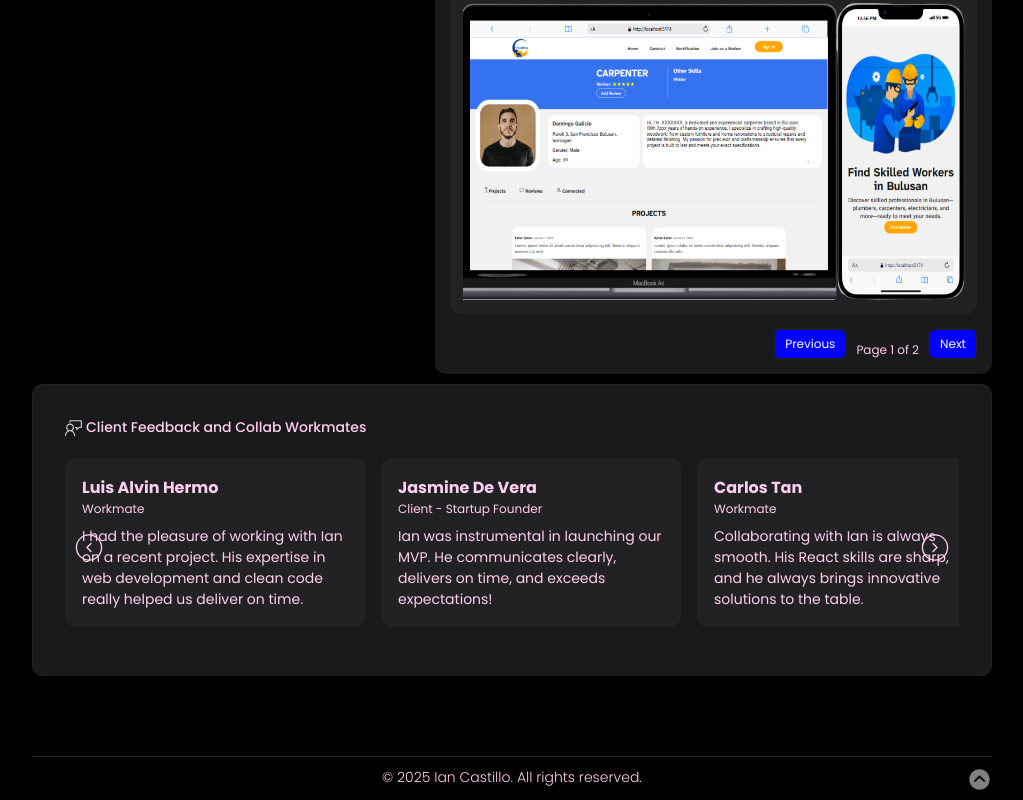
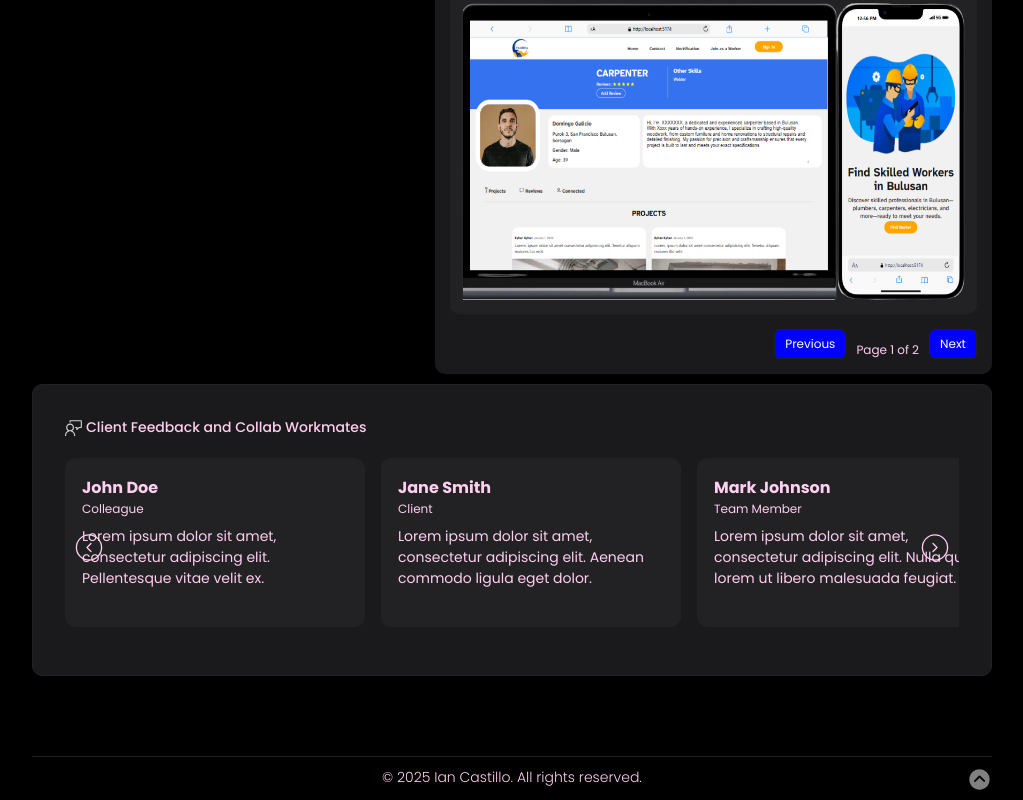
Before and after one commit to IanCastlee/orig_portfolio, a React (Vite) app: page / in a window 1280 px wide. Shown: the part 2084-2884 px from the top of the page, without its empty margins (128-1151 px from the left). Built offline with nearby package versions, Linux system fonts and the light colour scheme; no server answers; a web font is replaced by a local one.

Commit message:
add new feature

```diff
--- a/src/components/feed/Feedback.jsx
+++ b/src/components/feed/Feedback.jsx
@@ -41,58 +41,58 @@ function Feedback() {
   // Random feedback data
   const feedbacks = [
     {
-      name: "Luis Alvin Hermo",
-      role: "Workmate",
+      name: "John Doe",
+      role: "Colleague",
       message:
-        "I had the pleasure of working with Ian on a recent project. His expertise in web development and clean code really helped us deliver on time.",
+        "Lorem ipsum dolor sit amet, consectetur adipiscing elit. Pellentesque vitae velit ex.",
     },
     {
-      name: "Jasmine De Vera",
-      role: "Client - Startup Founder",
+      name: "Jane Smith",
+      role: "Client",
       message:
-        "Ian was instrumental in launching our MVP. He communicates clearly, delivers on time, and exceeds expectations!",
+        "Lorem ipsum dolor sit amet, consectetur adipiscing elit. Aenean commodo ligula eget dolor.",
     },
     {
-      name: "Carlos Tan",
-      role: "Workmate",
+      name: "Mark Johnson",
+      role: "Team Member",
       message:
-        "Collaborating with Ian is always smooth. His React skills are sharp, and he always brings innovative solutions to the table.",
+        "Lorem ipsum dolor sit amet, consectetur adipiscing elit. Nulla quis lorem ut libero malesuada feugiat.",
     },
     {
-      name: "Maria Santos",
-      role: "Client - E-commerce Owner",
+      name: "Emily Davis",
+      role: "Project Partner",
       message:
-        "Ian revamped our entire online store, and our conversion rates increased significantly. Professional and detail-oriented!",
+        "Lorem ipsum dolor sit amet, consectetur adipiscing elit. Sed porttitor lectus nibh.",
     },
     {
-      name: "Kevin Mercado",
-      role: "Project Manager",
+      name: "Michael Brown",
+      role: "Manager",
       message:
-        "Ian is the kind of developer every team wants. Reliable, fast, and great at solving complex problems under pressure.",
+        "Lorem ipsum dolor sit amet, consectetur adipiscing elit. Quisque velit nisi, pretium ut lacinia in, elementum id enim.",
     },
     {
-      name: "Aira Lim",
-      role: "UX Designer",
+      name: "Olivia Wilson",
+      role: "Designer",
       message:
-        "Working with Ian was a breeze. He translated my Figma designs pixel-perfectly and even improved the responsive behavior.",
+        "Lorem ipsum dolor sit amet, consectetur adipiscing elit. Vivamus suscipit tortor eget felis porttitor volutpat.",
     },
     {
-      name: "John Reyes",
-      role: "Client - NGO Director",
+      name: "William Martinez",
+      role: "Client",
       message:
-        "Ian helped build our organization’s website, and it’s now much easier for donors to reach and support us. Amazing job!",
+        "Lorem ipsum dolor sit amet, consectetur adipiscing elit. Donec sollicitudin molestie malesuada.",
     },
     {
-      name: "Stephanie Uy",
-      role: "Collab Developer",
+      name: "Sophia Anderson",
+      role: "Developer",
       message:
-        "Code reviews with Ian are insightful and helpful. He pushes the team to follow best practices and clean architecture.",
+        "Lorem ipsum dolor sit amet, consectetur adipiscing elit. Curabitur arcu erat, accumsan id imperdiet et, porttitor at sem.",
     },
     {
-      name: "Albert Dela Cruz",
-      role: "Freelance Collaborator",
+      name: "James Taylor",
+      role: "Freelancer",
       message:
-        "We collaborated on a portfolio site, and Ian's front-end wizardry brought everything to life beautifully!",
+        "Lorem ipsum dolor sit amet, consectetur adipiscing elit. Mauris blandit aliquet elit, eget tincidunt nibh pulvinar a.",
     },
   ];
 
--- a/src/components/tech_skill/Techskill.jsx
+++ b/src/components/tech_skill/Techskill.jsx
@@ -114,6 +114,7 @@ const Techskill = () => {
                   <div className="name-icon">
                     {skill.icon} <span>{skill.name}</span>
                   </div>
+
                   <span className="exp">({skill.yearExp})</span>
                 </div>
               ))}
```
